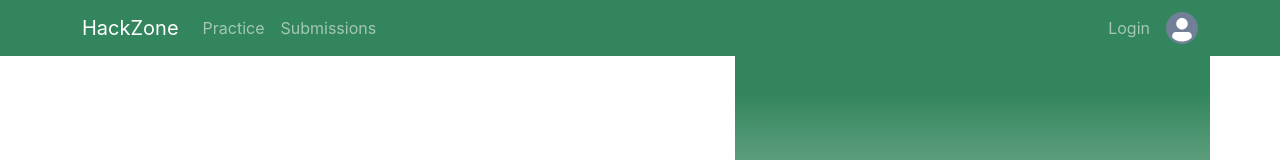
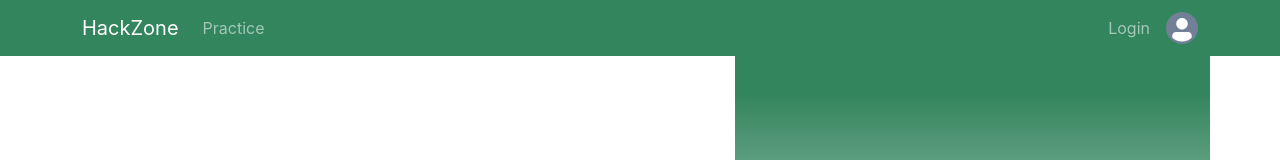
Before and after one commit to charanGIT06/coding-website, a React (Vite) app: page / in a window 1280 px wide. Shown: the top 160 px of the page. Built offline with nearby package versions, Linux system fonts and the light colour scheme.

Commit message:
removed dashboard and submissions from navbar and routes

```diff
--- a/src/App.jsx
+++ b/src/App.jsx
@@ -31,7 +31,7 @@ ReactDOM.createRoot(document.getElementById("root")).render(
             element={loginStatus ? <Dashboard /> : <HomePage />}
           /> */}
           <Route path="/practice" element={<Practice />} />
-          <Route path="/submissions" element={<Submissions />} />
+          {/* <Route path="/submissions" element={<Submissions />} /> */}
           <Route
             path="/codingpage/:language/:qid/:question"
             element={<CodingPage />}
--- a/src/components/NavBar.jsx
+++ b/src/components/NavBar.jsx
@@ -47,27 +47,6 @@ const NavBar = () => {
       <Navbar
         collapseOnSelect
         expand="lg"
-        // bg={
-        //   location.endsWith("/") ||
-        //   location.endsWith("/dashboard") ||
-        //   location.endsWith("/login")
-        //     ? "dark"
-        //     : "light"
-        // }
-        // variant={
-        //   location.endsWith("/") ||
-        //   location.endsWith("/dashboard") ||
-        //   location.endsWith("/login")
-        //     ? "dark"
-        //     : "light"
-        // }
-        // className={
-        //   location.endsWith("/") ||
-        //   location.endsWith("/dashboard") ||
-        //   location.endsWith("/login")
-        //     ? "new-nav-style"
-        //     : ""
-        // }
         bg="dark"
         variant="dark"
       >
@@ -78,7 +57,7 @@ const NavBar = () => {
             <Nav className=" me-auto">
               {/* <Nav.Link href="/dashboard">Dashboard</Nav.Link> */}
               <Nav.Link href="/practice">Practice</Nav.Link>
-              <Nav.Link href="/submissions">Submissions</Nav.Link>
+              {/* <Nav.Link href="/submissions">Submissions</Nav.Link> */}
               {/* <Nav.Link href="/">
                 <div className="theme-toggle d-flex align-items-center">
                   <Switch
```
